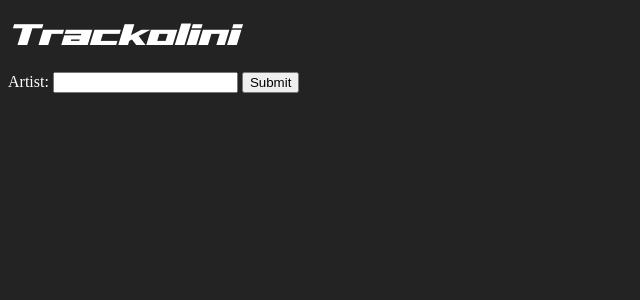
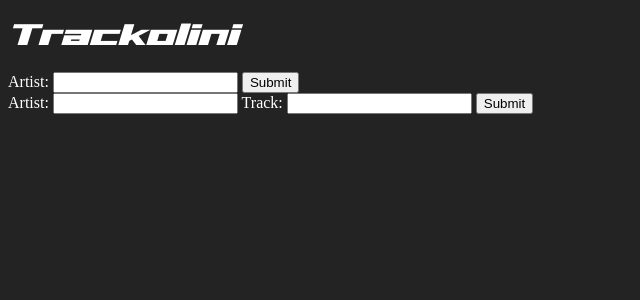
Before and after one commit to ericly906/trackolini-django, a Django app: page /playlist/statistics in a window 1280 px wide. Shown: the top 300 px of the page, without its empty margins (0-640 px from the left). Run offline with Django 4.2, Linux system fonts and the light colour scheme.

Commit message:
optimized top track statistics

```diff
--- a/playlist/templates/playlist/home.html
+++ b/playlist/templates/playlist/home.html
@@ -9,19 +9,37 @@
   </head>
   <body style="color:white;">
     <h1>Trackolini</h1>
-    <form id = "form" action = "statistics" method = "get">
+    <form id = "statForm" action = "statistics" method = "get">
         <label for="artist">Artist: </label>
         <input id="artist" type="text" name="artist" required>
         <button id='sb' type="submit" value="OK">Submit</button>
     </form>
-    <div id="analyzing" style="display:none;">Analyzing...</div>
-    <div id="spinner" class="loader"></div>
+    <div id="statAnalyzing" style="display:none;">Analyzing...</div>
+    <div id="statSpinner" class="loader"></div>
     <script>
-      const form = document.getElementById('form');
-      form.addEventListener("submit", showLoader);
+      const statForm = document.getElementById('statForm');
+      statForm.addEventListener("submit", showLoader);
       function showLoader() {
-        document.getElementById("analyzing").style.display = "block";
-        document.getElementById("spinner").style.display = "block";
+        document.getElementById("statAnalyzing").style.display = "block";
+        document.getElementById("statSpinner").style.display = "block";
+      }
+    </script>
+
+    <form id = "trackForm" action = "track_analysis" method = "get">
+      <label for="artist">Artist: </label>
+      <input id="artist" type="text" name="artist" required>
+      <label for="track">Track: </label>
+      <input id="track" type="text" name="track" required>
+      <button type="submit" value="OK">Submit</button>
+    </form>
+    <div id="trackAnalyzing" style="display:none;">Analyzing...</div>
+    <div id="trackSpinner" class="loader"></div>
+    <script>
+      const trackForm = document.getElementById('tracktForm');
+      trackForm.addEventListener("submit", showLoader);
+      function showLoader() {
+        document.getElementById("trackAnalyzing").style.display = "block";
+        document.getElementById("trackSpinner").style.display = "block";
       }
     </script>
   </body>
--- a/playlist/templates/playlist/statistics.html
+++ b/playlist/templates/playlist/statistics.html
@@ -29,6 +29,10 @@
   {% autoescape off %}
   {{ plot_div_tempo }}
   <hr>
+  {{ plot_div_energy }}
+  <hr>
+  {{ plot_div_valence }}
+  <hr>
   {{ plot_div_loudness }}
   <hr>
   {{ plot_div_key }}
--- a/playlist/views.py
+++ b/playlist/views.py
@@ -21,6 +21,7 @@ def home(request):
 
 def statistics(request):
     #Only fetches top 10 tracks because it takes a while.
+    #add audio_features()
     artist = request.GET.get('artist', '')
     if artist == '':
         return render(request, "playlist/home.html")
@@ -33,21 +34,37 @@ def statistics(request):
         track_uris.append(track['uri'])
         track_names.append(track['name'])
     track_tempos = []
+    track_energy = []
+    track_valence = []
     track_loudness = []
     track_key = []
     for track in track_uris:
-        track_tempos.append(spotify.audio_analysis(track)['track']['tempo'])
-        track_loudness.append(spotify.audio_analysis(track)['track']['loudness'])
-        track_key.append(spotify.audio_analysis(track)['track']['key'])
+        track_features = spotify.audio_features(track)[0]
+        track_tempos.append(track_features['tempo'])
+        track_energy.append(track_features['energy'])
+        track_valence.append(track_features['valence'])
+        track_loudness.append(track_features['loudness'])
+        track_key.append(track_features['key'])
 
-    fig_tempo = go.Figure()
-    fig_tempo.add_trace(go.Bar(x=track_names,
-                y=track_tempos, marker_color="rgb(40, 15, 107)"))
-    fig_tempo.update_layout(
-        title="Tempo of " + artist + " Tracks",
+    plot_div_tempo = bar_graph_constructor(artist, track_names, track_tempos, "Tempos (BPM)")
+
+    plot_div_energy = bar_graph_constructor(artist, track_names, track_energy, "Energy")
+
+    plot_div_valence = bar_graph_constructor(artist, track_names, track_valence, "Valence")
+
+    plot_div_loudness = bar_graph_constructor(artist, track_names, track_loudness, "Loudness (LUFs)")
+
+    plot_div_key = bar_graph_constructor(artist, track_names, track_key, "Key")
+
+    return render(request, "playlist/statistics.html", context={'plot_div_tempo': plot_div_tempo, 'plot_div_loudness': plot_div_loudness, 'plot_div_key': plot_div_key, 'plot_div_energy': plot_div_energy, 'plot_div_valence': plot_div_valence})
+
+def bar_graph_constructor(artist, tracks, feature, label):
+    fig = go.Figure()
+    fig.add_trace(go.Bar(x=tracks, y=feature, marker_color="rgb(40, 15, 107)"))
+    fig.update_layout(
+        title=label + " of " + artist + " Tracks",
         xaxis_title="Tracks",
-        yaxis_title="Tempo (BPM)",
-        legend_title="Legend Title",
+        yaxis_title=label,
         font=dict(
             family="Courier New, monospace",
             size=12,
@@ -57,46 +74,20 @@ def statistics(request):
         plot_bgcolor='rgba(0,0,0,0)',
         xaxis_showticklabels=False
     )
-    plot_div_tempo = plot(fig_tempo, output_type='div', include_plotlyjs=False, show_link=False, link_text="")
-
-    fig_loudness = go.Figure()
-    fig_loudness.add_trace(go.Bar(x=track_names,
-                y=track_loudness, marker_color="rgb(40, 15, 107)"))
-    fig_loudness.update_layout(
-        title="Loudness of " + artist + " Tracks",
-        xaxis_title="Tracks",
-        yaxis_title="Loudness (LUFs)",
-        legend_title="Legend Title",
-        font=dict(
-            family="Courier New, monospace",
-            size=12,
-            color="White"
-        ),
-        paper_bgcolor='rgba(0,0,0,0)',
-        plot_bgcolor='rgba(0,0,0,0)',
-        xaxis_showticklabels=False
-    )
-    plot_div_loudness = plot(fig_loudness, output_type='div', include_plotlyjs=False, show_link=False, link_text="")
-
-    fig_key = go.Figure()
-    fig_key.add_trace(go.Bar(x=track_names,
-                y=track_key, marker_color="rgb(40, 15, 107)"))
-    fig_key.update_layout(
-        title="Key of " + artist + " Tracks",
-        xaxis_title="Tracks",
-        yaxis_title="Key",
-        legend_title="Legend Title",
-        font=dict(
-            family="Courier New, monospace",
-            size=12,
-            color="White"
-        ),
-        paper_bgcolor='rgba(0,0,0,0)',
-        plot_bgcolor='rgba(0,0,0,0)',
-        xaxis_showticklabels=False
-    )
-    plot_div_key = plot(fig_key, output_type='div', include_plotlyjs=False, show_link=False, link_text="")
-    return render(request, "playlist/statistics.html", context={'plot_div_tempo': plot_div_tempo, 'plot_div_loudness': plot_div_loudness, 'plot_div_key': plot_div_key})
+    return plot(fig, output_type='div', include_plotlyjs=False, show_link=False, link_text="")
 
 def track_analysis(request):
+    artist = request.GET.get('artist', '')
+    if artist == '':
+        return render(request, "playlist/home.html")
+    track = request.GET.get('track', '')
+    if track == '':
+        return render(request, "playlist/home.html")
+    search_query = spotify.search(q="artist:" + artist + ", track:" + track, type='track')
+    artist = search_query['tracks']['items'][0]['artists'][0]['name']
+    track = search_query['tracks']['items'][0]['name']
+    track_uri = search_query['tracks']['items'][0]['uri']
+    section_analysis = spotify.audio_analysis(track_uri)['sections']
+
+
     return render(request, "playlist/track_analysis.html")
```
Also changed, not shown: 2 other files.
